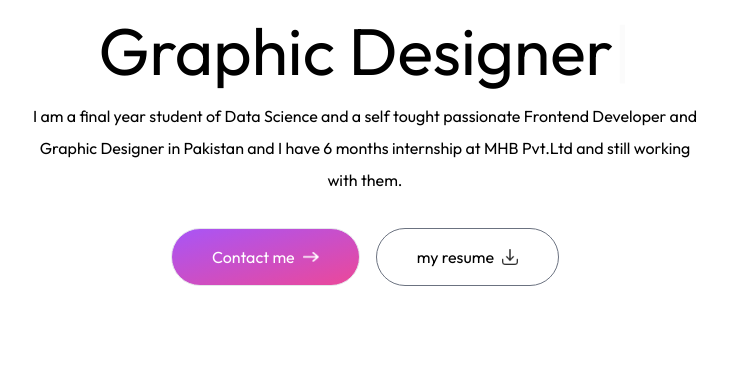
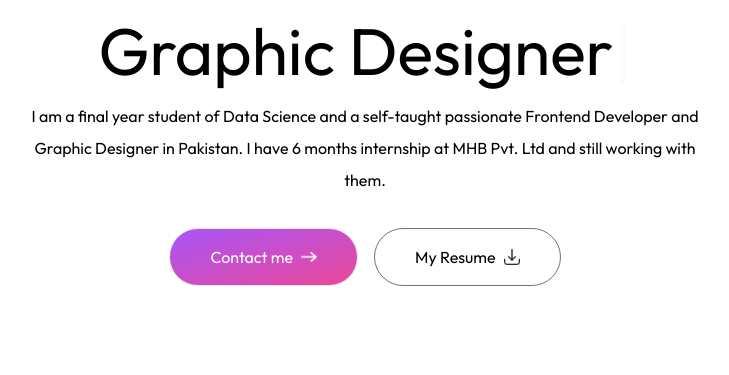
Before and after one commit to Ayeshashabbir01/Portfolio, a Django app: page / in a window 1280 px wide. Shown: the part 349-724 px from the top of the page, without its empty margins (275-1004 px from the left). Run offline with Django 5.2, Linux system fonts and the light colour scheme; some libraries are stand-ins or nearby versions; some web fonts are replaced.

Commit message:
portfolio

```diff
--- a/templates/index.html
+++ b/templates/index.html
@@ -79,13 +79,37 @@
     <!-----header----->
     <div class="w-11/12 max-w-3xl text-center mx-auto h-screen flex flex-col
      items-center justify-center gap-4">
-        <img src="./images/mypro.jpg" alt="" class="rounded-full w-32">
-        <h3 class="flex items-end gap-2 text-xl md:text-2xl mb-3 font-Ovo">
-            Hi I'm Ayesha Shabbir <img src="./images/hand-icon.png" alt="" class="w-6"></h3>
-        <h1 class="text-3xl sm:text-6xl lg:text-[66px] font-Ovo">
-    <span id="typing-text"></span>
-</h1>
+    <img src="./images/mypro.jpg" alt="" class="rounded-full w-32">
 
+    <h3 class="flex items-end gap-2 text-xl md:text-2xl mb-3 font-Ovo">
+        Hi I'm Ayesha Shabbir
+        <img src="./images/hand-icon.png" alt="" class="w-6">
+    </h3>
+
+    <!-- Typing Animation Heading -->
+    <h1 class="text-3xl sm:text-6xl lg:text-[66px] font-Ovo">
+        <span id="typing-text"></span>
+    </h1>
+
+    <p class="max-w-2xl mx-auto font-Ovo">
+        I am a final year student of Data Science and a self-taught passionate Frontend Developer and Graphic Designer in Pakistan.
+        I have 6 months internship at MHB Pvt. Ltd and still working with them.
+    </p>
+
+    <div class="flex flex-col sm:flex-row items-center gap-4 mt-4">
+        <a href="#contact"
+           class="px-10 py-3 border rounded-full bg-gradient-to-tl from-pink-500 to-purple-500 text-white flex items-center gap-2 hover:opacity-90 dark:border-transparent">
+            Contact me <img src="./images/right-arrow-bold-dark.png" alt="" class="w-4">
+        </a>
+
+        <a href="./images/logo.png" download
+           class="px-10 py-3 border rounded-full border-gray-500 flex items-center gap-2 bg-white dark:text-black">
+           My Resume <img src="./images/download-icon.png" alt="" class="w-4">
+        </a>
+    </div>
+</div>
+
+<!-- Typing Animation Styles -->
 <style>
   /* Blinking cursor */
   #typing-text::after {
@@ -98,6 +122,7 @@
   }
 </style>
 
+<!-- Typing Animation Script -->
 <script>
   const textArray = ["Frontend Web Developer", "Graphic Designer"];
   let textIndex = 0;
@@ -136,20 +161,6 @@
   document.addEventListener("DOMContentLoaded", type);
 </script>
 
-        <p class="max-w-2xl mx-auto font-Ovo">I am a final year student of Data Science and a self tought passionate Frontend Developer and Graphic Designer in Pakistan and  I have 6 months internship at MHB Pvt.Ltd and still working with them. </p>
-
-        <div class="flex flex-col sm:flex-row items-center gap-4 mt-4">
-    <a href="#contact"
-        class="px-10 py-3 border rounded-full bg-gradient-to-tl from-pink-500 to-purple-500 text-white flex items-center gap-2 hover:opacity-90 dark:border-transparent">
-        Contact me <img src="./images/right-arrow-bold-dark.png" alt="" class="w-4">
-    </a>
-
-
-            <a href="./images/logo.png" download
-            class="px-10 py-3 border rounded-full border-gray-500 flex items-center gap-2 bg-white dark:text-black">
-            my resume <img src="./images/download-icon.png" alt="" class="w-4"></a>
-        </div>
-    </div>
 
     <!------about me------>
 
```
